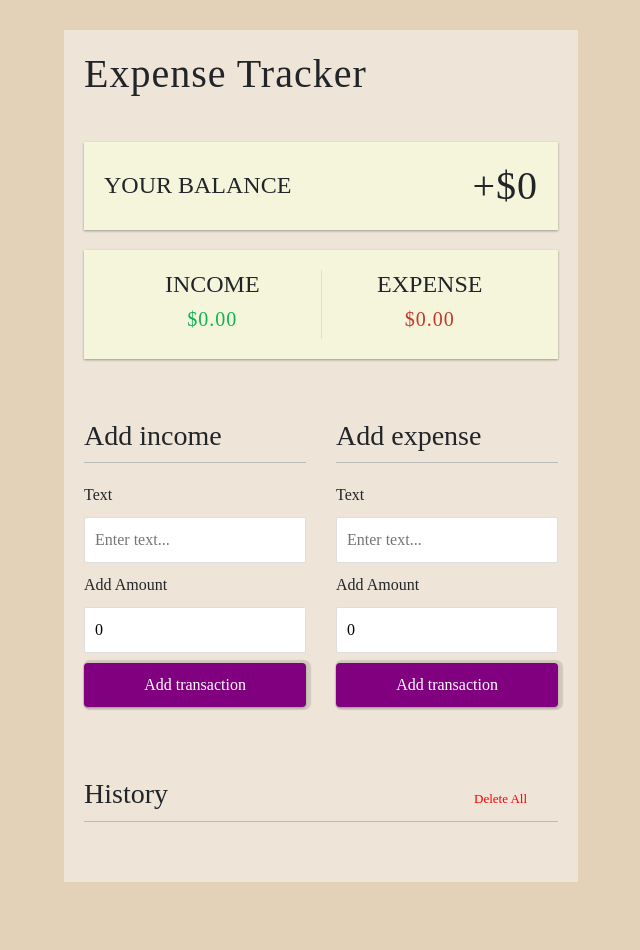
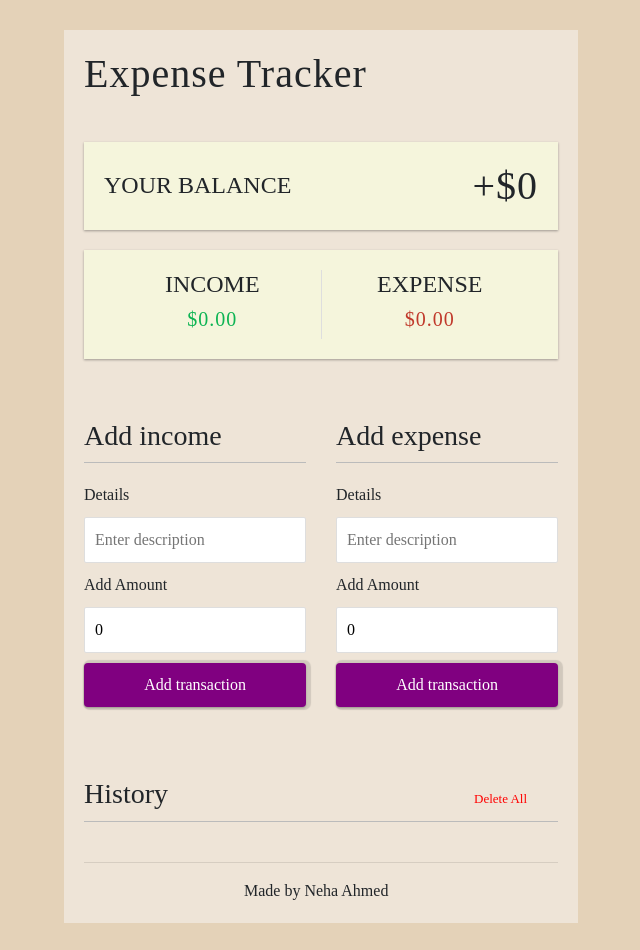
Before and after one commit to neha-ahmed/expense-tracker-reactapp, a React (Create React App) app: page / in a window 1280 px wide. Shown: the top 950 px of the page, without its empty margins (319-959 px from the left). Before the commit the page ends 912 px from the top, so only its background shows below. Built offline with nearby package versions, Linux system fonts and the light colour scheme.

Commit message:
some changes

```diff
--- a/src/App.css
+++ b/src/App.css
@@ -179,7 +179,7 @@ input[type='number'] {
   left:100%;
   font-size: 13px;
   margin-left: 300px;
-  border: none;
+  border: 0;
   background-color: #eee4d7;
 }
 .deletex:hover{
--- a/src/App.js
+++ b/src/App.js
@@ -19,6 +19,8 @@ function App() {
        <IncomeExpense/>
        <AddTransaction/>
        <TransactionList/>
+       <hr/>
+       <div><span style={{marginLeft:"160px"}}>Made by Neha Ahmed</span></div>
      </div>
     </GlobalProvider>
   );
--- a/src/components/AddTransaction.js
+++ b/src/components/AddTransaction.js
@@ -40,8 +40,8 @@ function AddTransaction(){
          <h3>Add income</h3>
       <form onSubmit={onIncomeSubmit}>
 
-          <label htmlFor="text">Text</label>
-          <input type="text" value={textIncome} onChange= {(e)=> setIncomeText(e.target.value)} placeholder="Enter text..." />
+          <label htmlFor="text">Details</label>
+          <input type="text" value={textIncome} onChange= {(e)=> setIncomeText(e.target.value)} placeholder="Enter description" />
 
           <label htmlFor="amount"
             >Add Amount <br />
@@ -56,8 +56,8 @@ function AddTransaction(){
       <h3>Add expense</h3>
       <form onSubmit={onExpenseSubmit}>
 
-          <label htmlFor="text">Text</label>
-          <input type="text" value={textExpense} onChange= {(e)=> setExpenseText(e.target.value)} placeholder="Enter text..." />
+          <label htmlFor="text">Details</label>
+          <input type="text" value={textExpense} onChange= {(e)=> setExpenseText(e.target.value)} placeholder="Enter description" />
 
           <label htmlFor="amount"
             >Add Amount <br />
```
